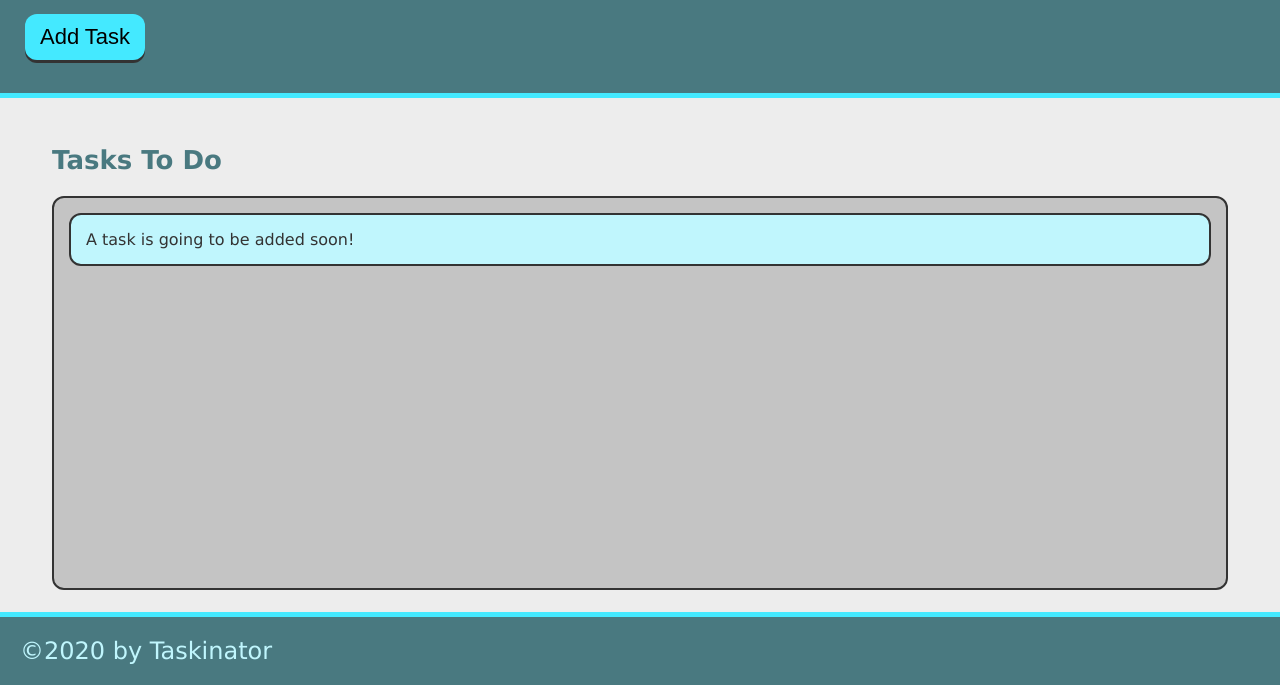
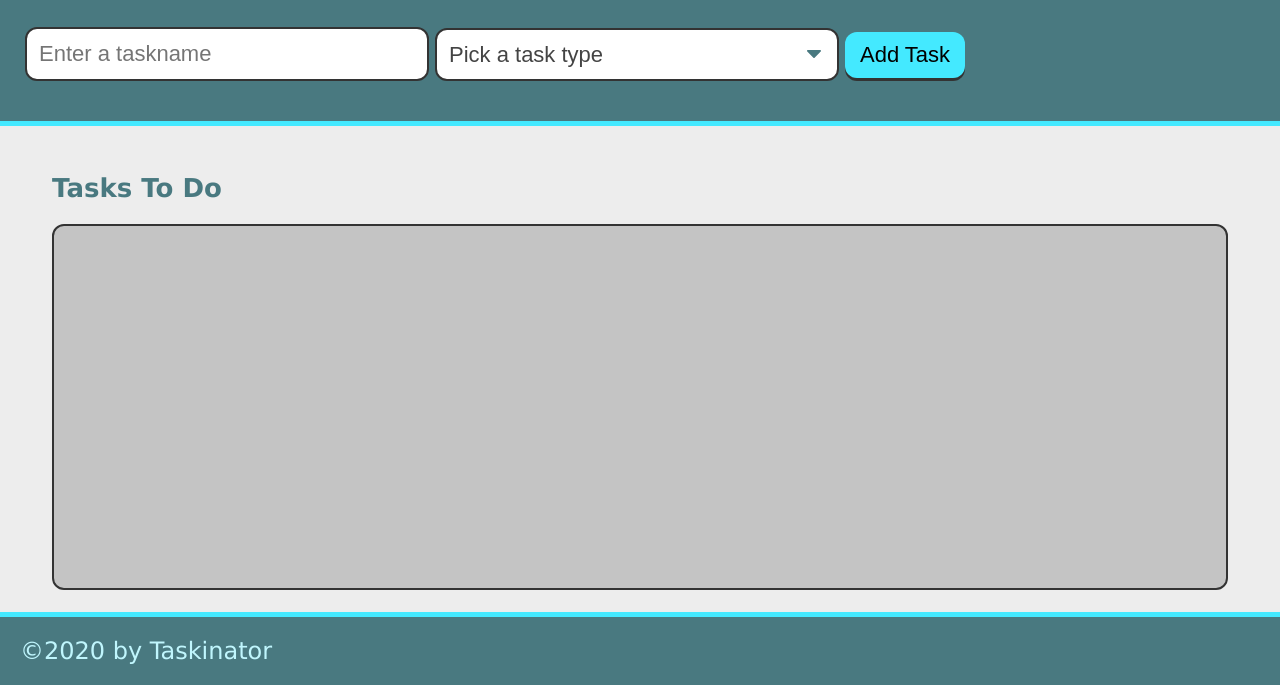
Before and after one commit to MarisolRamirez1031/taskinator, a plain HTML site: page index.html in a window 1280 px wide. Shown: the part 115-800 px from the top of the page. Drawn offline with Linux system fonts and the light colour scheme.

Commit message:
added Task Form

```diff
--- a/index.html
+++ b/index.html
@@ -1,5 +1,5 @@
 <!DOCTYPE html>
-<html lang="en">
+<html lang="en-us">
 <head>
     <meta charset="UTF-8">
     <meta http-equiv="X-UA-Compatible" content="IE=edge">
@@ -13,23 +13,36 @@
     <header>
         <h1 class="page-title">Taskinator</h1>
         <p>Click the button below to add a new task!</p>
-        <button class="btn" id="save-task">Add Task</button>
+        <form id="task-form">
+            <div class="form-group">
+                <input type="text" name="task-name" placeholder="Enter a taskname" />
+            </div>
+            <div class="form-group">
+                <select name="task-type" class="select-dropdown">
+                    <option value="" disabled selected>Pick a task type</option>
+                    <option value="Print">Print</option>
+                    <option value="Web">Web</option>
+                    <option value="Mobile">Mobile</option>
+                </select>
+            </div>
+            <div class="form-group">
+                 <button class="btn" id="save-task">Add Task</button>
+            </div>
+        </form>
     </header>
 
     <main class="page-content">
         <section class="task-list-wrapper">
             <h2 class="list-title">Tasks To Do</h2>
-            <ul class="task-list" id="tasks-to-do">
-                <li class="task-item">A task is going to be added soon!</li>
-            </ul>
+            <ul class="task-list" id="tasks-to-do"></ul>
         </section>
     </main>
-
-
-    <script src="./assets/js/script.js"></script>
 
     <footer>
         &copy;2020 by Taskinator
     </footer>
+
+    <script src="./assets/js/script.js"></script>
 </body>
+
 </html>
```
